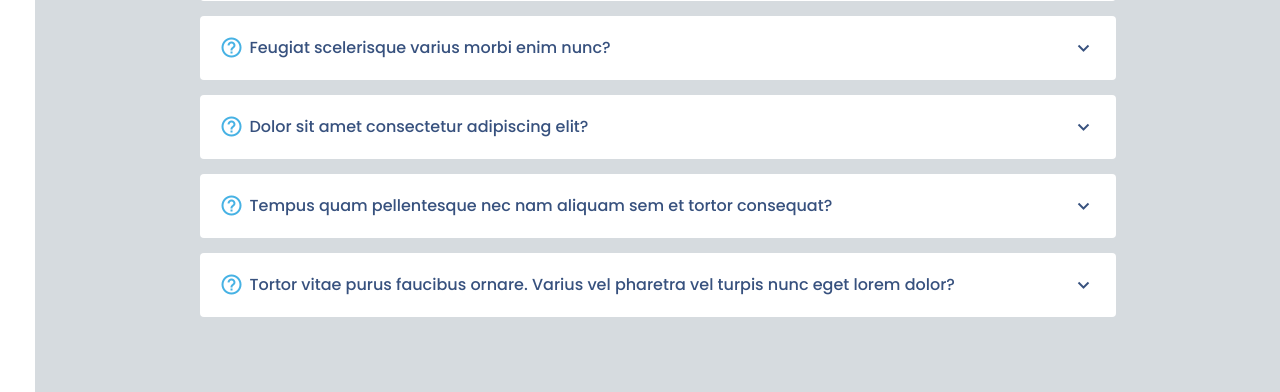
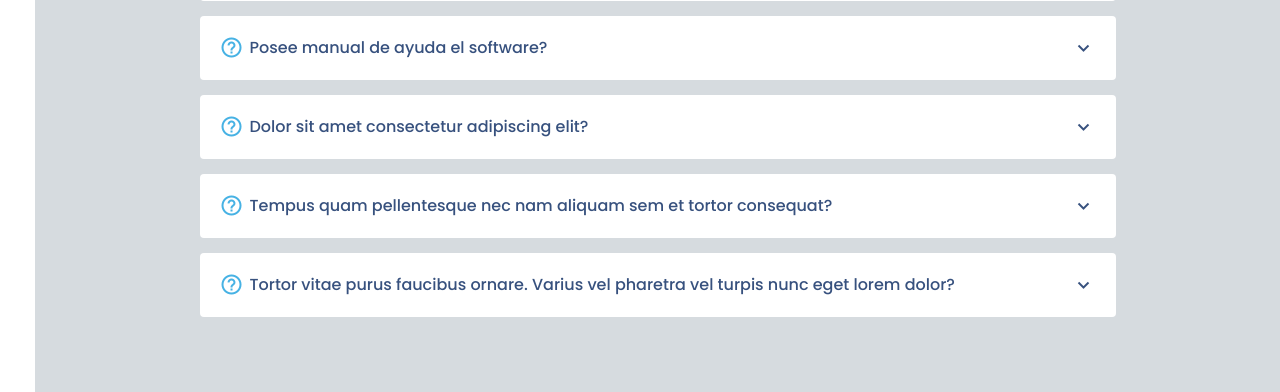
Before and after one commit to pablo3345/HOTEL-TENANT-VENV, a Django app: template Hotel_tenant_venv/proyectoWebApp/templates/proyectoWebApp/paginaPrincipal.html in a window 1280 px wide. Shown: the part 3843-4235 px from the top of the page. Run offline with Django 4.2, Linux system fonts and the light colour scheme; the template is opened without the code that fills it, so the values that code supplies are empty; some libraries are stand-ins or nearby versions.

Commit message:
complete todo el proyecto venv14

```diff
--- a/Hotel_tenant_venv/autenticacion/templates/login/login.html
+++ b/Hotel_tenant_venv/autenticacion/templates/login/login.html
@@ -27,7 +27,7 @@
   <h2 style="text-align:center; font-family: arial; background:#37517e; color:white; ">Hacer Log in para ingresar</h2><br>
  </div>
  <br>
- <!--<a  href="{% url 'Inicio' %}"  style="font-size:15px; margin-left:30px; font-weight:bold; text-decoration:none;"><img src="{% static 'proyectoWebApp/img/logo volver mas chico.png' %}" alt="" class="img-fluid">&nbsp; regresar al la página</a><br>-->
+
 <div style="width :40%; margin:auto;">
   <form method="post" action="" style="color:#37517e;">
 
--- a/Hotel_tenant_venv/autenticacion/templates/registro/registro.html
+++ b/Hotel_tenant_venv/autenticacion/templates/registro/registro.html
@@ -22,7 +22,7 @@
         <h2 style="text-align:center; font-family: arial; background:#37517e; color:white; ">Registrarse para manipular el sistema hotelero</h2><br>
     </div>
     <br>
-   <!-- <a  href="{% url 'Inicio' %}"  style="font-size:15px; margin-left:30px; font-weight:bold; text-decoration:none;"><img src="{% static 'proyectoWebApp/img/logo volver mas chico.png' %}" alt="" class="img-fluid">&nbsp; regresar a la página</a><br>-->
+
     <br>
     {% load crispy_forms_tags %}  <!--con esto le digo que me cargue las etiquetas del crispy-forms !-->
     <div style="width :40%; margin:auto;">
--- a/Hotel_tenant_venv/proyectoWebApp/templates/proyectoWebApp/paginaPrincipal.html
+++ b/Hotel_tenant_venv/proyectoWebApp/templates/proyectoWebApp/paginaPrincipal.html
@@ -599,10 +599,10 @@
             </li>
 
             <li data-aos="fade-up" data-aos-delay="200">
-              <i class="bx bx-help-circle icon-help"></i> <a data-bs-toggle="collapse" data-bs-target="#faq-list-2" class="collapsed">Feugiat scelerisque varius morbi enim nunc? <i class="bx bx-chevron-down icon-show"></i><i class="bx bx-chevron-up icon-close"></i></a>
+              <i class="bx bx-help-circle icon-help"></i> <a data-bs-toggle="collapse" data-bs-target="#faq-list-2" class="collapsed">Posee manual de ayuda el software? <i class="bx bx-chevron-down icon-show"></i><i class="bx bx-chevron-up icon-close"></i></a>
               <div id="faq-list-2" class="collapse" data-bs-parent=".faq-list">
                 <p>
-                  Dolor sit amet consectetur adipiscing elit pellentesque habitant morbi. Id interdum velit laoreet id donec ultrices. Fringilla phasellus faucibus scelerisque eleifend donec pretium. Est pellentesque elit ullamcorper dignissim. Mauris ultrices eros in cursus turpis massa tincidunt dui.
+                  si, una vez haber ingresado a su sistema, en el panel podra acceder al manual de ayuda detallado.
                 </p>
               </div>
             </li>
```
